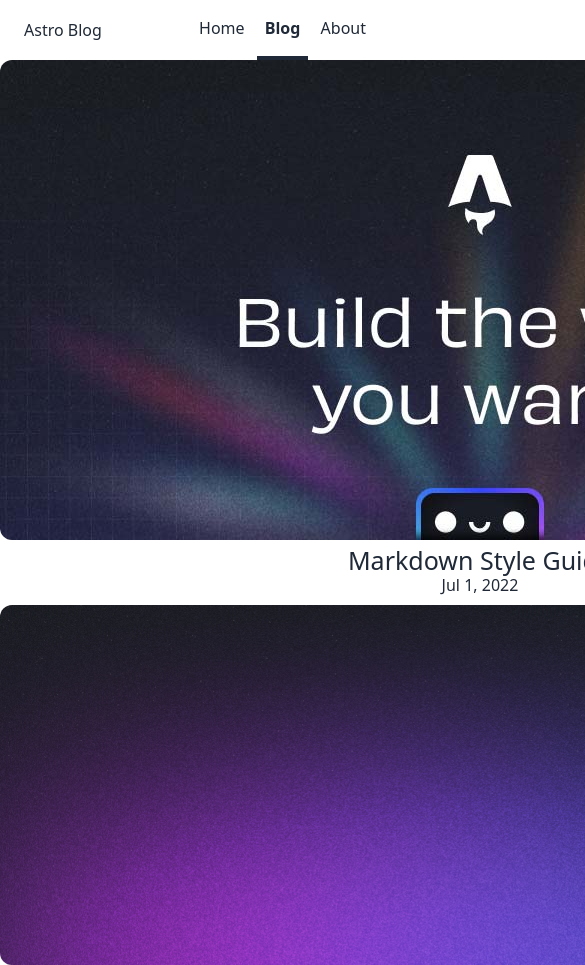
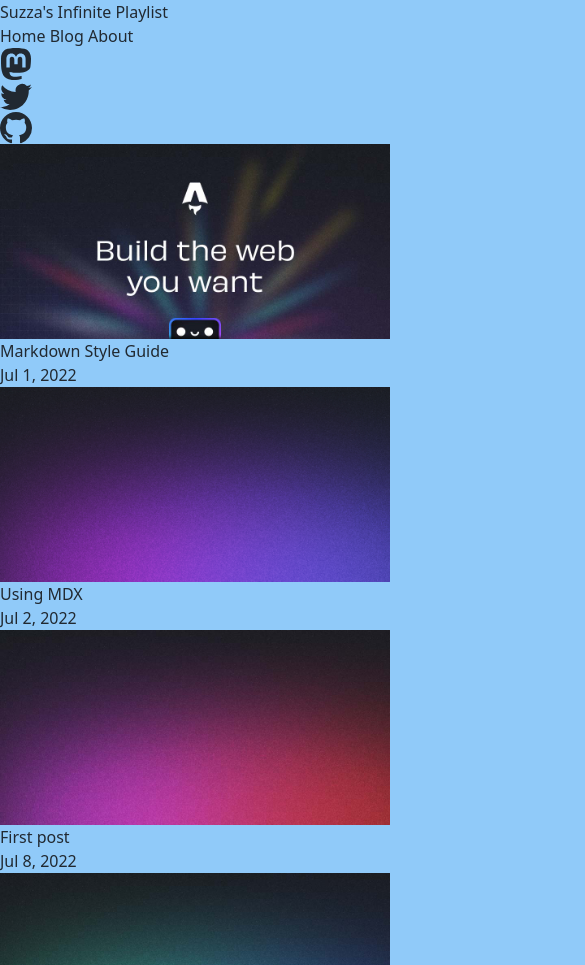
Before and after one commit to susansilver/suzza-net, an Astro site: page /blog in a window 390 px wide. Shown: the top 965 px of the page, 585 px wide, since content can reach past the window. Built offline with nearby package versions, Linux system fonts and the light colour scheme; Astro itself is replaced by a stand-in of ours.

Commit message:
removed styles add light/dark theme toggle

```diff
--- a/src/components/Footer.astro
+++ b/src/components/Footer.astro
@@ -36,24 +36,12 @@ const today = new Date();
 		</a>
 	</div>
 </footer>
-<style>
-	footer {
-		padding: 2em 1em 6em 1em;
-		background: linear-gradient(var(--gray-gradient)) no-repeat;
-		color: rgb(var(--gray));
-		text-align: center;
-	}
-	.social-links {
-		display: flex;
-		justify-content: center;
-		gap: 1em;
-		margin-top: 1em;
-	}
-	.social-links a {
-		text-decoration: none;
-		color: rgb(var(--gray));
-	}
-	.social-links a:hover {
-		color: rgb(var(--gray-dark));
-	}
-</style>
+<script>
+
+	// Check if user preference is dark theme
+  if (window.matchMedia && window.matchMedia('(prefers-color-scheme: dark)').matches) {
+	// Update data-theme attribute to "synthwave"
+	document.documentElement.setAttribute('data-theme', 'synthwave');
+  }
+
+  </script>
--- a/src/components/Header.astro
+++ b/src/components/Header.astro
@@ -42,44 +42,3 @@ import { SITE_TITLE } from '../consts';
 		</div>
 	</nav>
 </header>
-<style>
-	header {
-		margin: 0;
-		padding: 0 1em;
-		background: white;
-		box-shadow: 0 2px 8px rgba(var(--black), 5%);
-	}
-	h2 {
-		margin: 0;
-		font-size: 1em;
-	}
-
-	h2 a,
-	h2 a.active {
-		text-decoration: none;
-	}
-	nav {
-		display: flex;
-		align-items: center;
-		justify-content: space-between;
-	}
-	nav a {
-		padding: 1em 0.5em;
-		color: var(--black);
-		border-bottom: 4px solid transparent;
-		text-decoration: none;
-	}
-	nav a.active {
-		text-decoration: none;
-		border-bottom-color: var(--accent);
-	}
-	.social-links,
-	.social-links a {
-		display: flex;
-	}
-	@media (max-width: 720px) {
-		.social-links {
-			display: none;
-		}
-	}
-</style>
--- a/src/components/HeaderLink.astro
+++ b/src/components/HeaderLink.astro
@@ -12,13 +12,3 @@ const isActive = href === pathname || href === pathname.replace(/\/$/, '');
 <a href={href} class:list={[className, { active: isActive }]} {...props}>
 	<slot />
 </a>
-<style>
-	a {
-		display: inline-block;
-		text-decoration: none;
-	}
-	a.active {
-		font-weight: bolder;
-		text-decoration: underline;
-	}
-</style>
--- a/src/consts.ts
+++ b/src/consts.ts
@@ -1,5 +1,5 @@
 // Place any global data in this file.
 // You can import this data from anywhere in your site by using the `import` keyword.
 
-export const SITE_TITLE = 'Astro Blog';
-export const SITE_DESCRIPTION = 'Welcome to my website!';
+export const SITE_TITLE = "Suzza's Infinite Playlist";
+export const SITE_DESCRIPTION = 'Add new desc';
--- a/src/layouts/BlogPost.astro
+++ b/src/layouts/BlogPost.astro
@@ -13,45 +13,6 @@ const { title, description, pubDate, updatedDate, heroImage } = Astro.props;
 <html lang="en">
 	<head>
 		<BaseHead title={title} description={description} />
-		<style>
-			main {
-				width: calc(100% - 2em);
-				max-width: 100%;
-				margin: 0;
-			}
-			.hero-image {
-				width: 100%;
-			}
-			.hero-image img {
-				display: block;
-				margin: 0 auto;
-				border-radius: 12px;
-				box-shadow: var(--box-shadow);
-			}
-			.prose {
-				width: 720px;
-				max-width: calc(100% - 2em);
-				margin: auto;
-				padding: 1em;
-				color: rgb(var(--gray-dark));
-			}
-			.title {
-				margin-bottom: 1em;
-				padding: 1em 0;
-				text-align: center;
-				line-height: 1;
-			}
-			.title h1 {
-				margin: 0 0 0.5em 0;
-			}
-			.date {
-				margin-bottom: 0.5em;
-				color: rgb(var(--gray));
-			}
-			.last-updated-on {
-				font-style: italic;
-			}
-		</style>
 	</head>
 
 	<body>
--- a/src/pages/blog/index.astro
+++ b/src/pages/blog/index.astro
@@ -15,75 +15,7 @@ const posts = (await getCollection('blog')).sort(
 <html lang="en">
 	<head>
 		<BaseHead title={SITE_TITLE} description={SITE_DESCRIPTION} />
-		<style>
-			main {
-				width: 960px;
-			}
-			ul {
-				display: flex;
-				flex-wrap: wrap;
-				gap: 2rem;
-				list-style-type: none;
-				margin: 0;
-				padding: 0;
-			}
-			ul li {
-				width: calc(50% - 1rem);
-			}
-			ul li * {
-				text-decoration: none;
-				transition: 0.2s ease;
-			}
-			ul li:first-child {
-				width: 100%;
-				margin-bottom: 1rem;
-				text-align: center;
-			}
-			ul li:first-child img {
-				width: 100%;
-			}
-			ul li:first-child .title {
-				font-size: 2.369rem;
-			}
-			ul li img {
-				margin-bottom: 0.5rem;
-				border-radius: 12px;
-			}
-			ul li a {
-				display: block;
-			}
-			.title {
-				margin: 0;
-				color: rgb(var(--black));
-				line-height: 1;
-			}
-			.date {
-				margin: 0;
-				color: rgb(var(--gray));
-			}
-			ul li a:hover h4,
-			ul li a:hover .date {
-				color: rgb(var(--accent));
-			}
-			ul a:hover img {
-				box-shadow: var(--box-shadow);
-			}
-			@media (max-width: 720px) {
-				ul {
-					gap: 0.5em;
-				}
-				ul li {
-					width: 100%;
-					text-align: center;
-				}
-				ul li:first-child {
-					margin-bottom: 0;
-				}
-				ul li:first-child .title {
-					font-size: 1.563em;
-				}
-			}
-		</style>
+
 	</head>
 	<body>
 		<Header />
--- a/src/pages/index.astro
+++ b/src/pages/index.astro
@@ -10,7 +10,7 @@ import { SITE_TITLE, SITE_DESCRIPTION } from '../consts';
 	<head>
 		<BaseHead title={SITE_TITLE} description={SITE_DESCRIPTION} />
 	</head>
-	<body>
+	<body class="prose">
 		<Header title={SITE_TITLE} />
 		<main>
 			<h1>🧑‍🚀 Hello, Astronaut!</h1>
@@ -46,5 +46,6 @@ import { SITE_TITLE, SITE_DESCRIPTION } from '../consts';
 			</p>
 		</main>
 		<Footer />
+		  </script>
 	</body>
 </html>
--- a/tailwind.config.cjs
+++ b/tailwind.config.cjs
@@ -1,8 +1,24 @@
 /** @type {import('tailwindcss').Config} */
 module.exports = {
 	content: ['./src/**/*.{astro,html,js,jsx,md,mdx,svelte,ts,tsx,vue}'],
-	theme: {
-		extend: {},
-	},
+	daisyui: {
+		themes: [
+		  {
+			mytheme: {
+
+   "primary": "#1565C0",
+
+   "secondary": "#EC407A",
+
+   "accent": "#26A694",
+
+   "neutral": "#191D24",
+
+   "base-100": "#90CAF9",
+			},
+		  },
+	"synthwave",
+		],
+	  },
 	plugins: [require("@tailwindcss/typography"),require("daisyui")],
 }
```
Also changed, not shown: public/styles/global.css.
